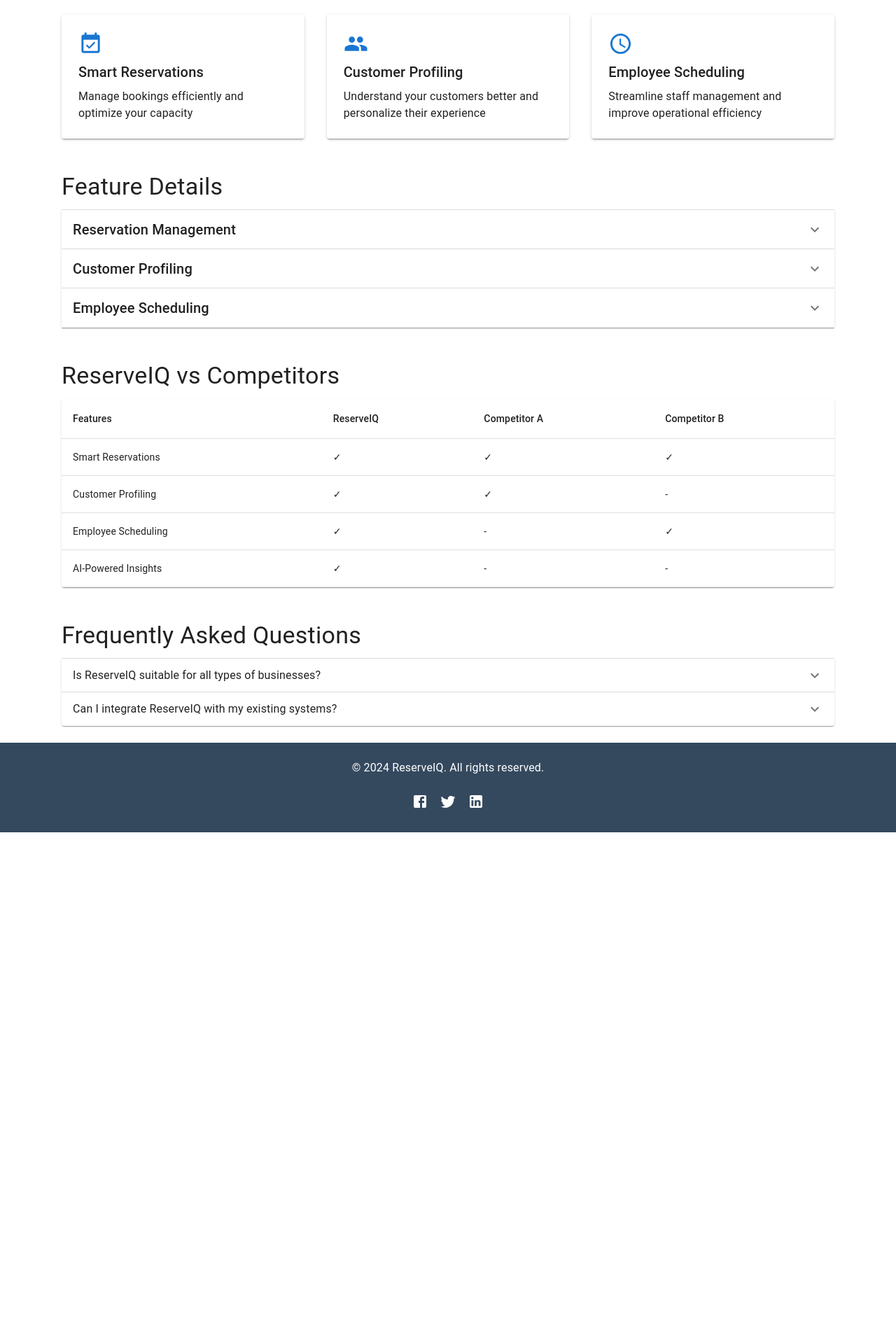
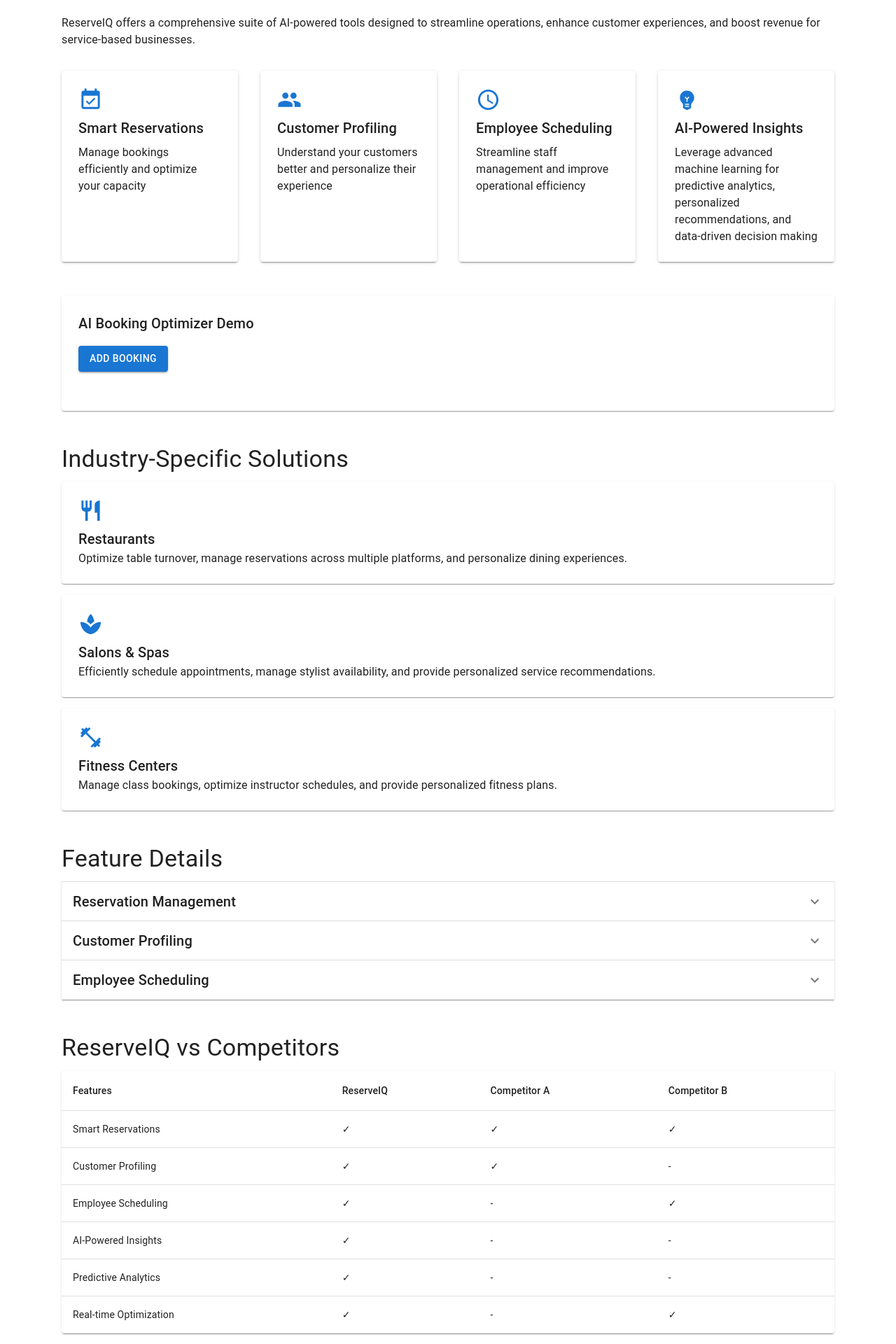
Before and after one commit to ReserveIQ/reserveiq, a React (Create React App) app: page /#/features in a window 1280 px wide. Shown: the part 160-2080 px from the top of the page at 70% size. Before the commit the page ends 1349 px from the top, so only its background shows below. Built offline with nearby package versions, Linux system fonts and the light colour scheme.

Commit message:
Updated Features

```diff
--- /dev/null
+++ b/src/components/BookingDemo.tsx
@@ -0,0 +1,35 @@
+import React, { useState } from 'react';
+import { Paper, Typography, Button, List, ListItem } from '@mui/material';
+
+const BookingDemo: React.FC = () => {
+  const [bookings, setBookings] = useState<
+    { time: Date; optimized: boolean }[]
+  >([]);
+
+  const addBooking = () => {
+    setBookings([...bookings, { time: new Date(), optimized: true }]);
+  };
+
+  return (
+    <Paper sx={{ p: 3, mt: 4 }}>
+      <Typography variant="h6">AI Booking Optimizer Demo</Typography>
+      <Button
+        onClick={addBooking}
+        variant="contained"
+        color="primary"
+        sx={{ my: 2 }}
+      >
+        Add Booking
+      </Button>
+      <List>
+        {bookings.map((booking, index) => (
+          <ListItem key={index}>
+            Booking at {booking.time.toLocaleTimeString()} - Optimized
+          </ListItem>
+        ))}
+      </List>
+    </Paper>
+  );
+};
+
+export default BookingDemo;
--- a/src/pages/Features.tsx
+++ b/src/pages/Features.tsx
@@ -13,11 +13,18 @@
   TableContainer,
   TableHead,
   TableRow,
+  Box,
+  Button,
 } from '@mui/material';
 import ExpandMoreIcon from '@mui/icons-material/ExpandMore';
 import ReservationIcon from '@mui/icons-material/EventAvailable';
 import CustomerIcon from '@mui/icons-material/People';
 import ScheduleIcon from '@mui/icons-material/Schedule';
+import AiIcon from '@mui/icons-material/EmojiObjects';
+import RestaurantIcon from '@mui/icons-material/Restaurant';
+import SpaIcon from '@mui/icons-material/Spa';
+import FitnessCenterIcon from '@mui/icons-material/FitnessCenter';
+import BookingDemo from '../components/BookingDemo';
 
 const FeatureItem: React.FC<{
   icon: React.ReactNode;
@@ -33,6 +40,18 @@
   </Paper>
 );
 
+const IndustryUseCase: React.FC<{
+  industry: string;
+  description: string;
+  icon: React.ReactNode;
+}> = ({ industry, description, icon }) => (
+  <Paper sx={{ p: 3, mb: 2 }}>
+    {icon}
+    <Typography variant="h6">{industry}</Typography>
+    <Typography>{description}</Typography>
+  </Paper>
+);
+
 const Features: React.FC = () => {
   return (
     <Container maxWidth="lg">
@@ -40,35 +59,72 @@
         Features
       </Typography>
 
+      <Typography variant="body1" sx={{ mb: 4 }}>
+        ReserveIQ offers a comprehensive suite of AI-powered tools designed to
+        streamline operations, enhance customer experiences, and boost revenue
+        for service-based businesses.
+      </Typography>
+
       <Grid container spacing={4} sx={{ mb: 6 }}>
-        <Grid item xs={12} md={4}>
+        <Grid item xs={12} md={3}>
           <FeatureItem
             icon={<ReservationIcon fontSize="large" color="primary" />}
             title="Smart Reservations"
             description="Manage bookings efficiently and optimize your capacity"
           />
         </Grid>
-        <Grid item xs={12} md={4}>
+        <Grid item xs={12} md={3}>
           <FeatureItem
             icon={<CustomerIcon fontSize="large" color="primary" />}
             title="Customer Profiling"
             description="Understand your customers better and personalize their experience"
           />
         </Grid>
-        <Grid item xs={12} md={4}>
+        <Grid item xs={12} md={3}>
           <FeatureItem
             icon={<ScheduleIcon fontSize="large" color="primary" />}
             title="Employee Scheduling"
             description="Streamline staff management and improve operational efficiency"
           />
         </Grid>
+        <Grid item xs={12} md={3}>
+          <FeatureItem
+            icon={<AiIcon fontSize="large" color="primary" />}
+            title="AI-Powered Insights"
+            description="Leverage advanced machine learning for predictive analytics, personalized recommendations, and data-driven decision making"
+          />
+        </Grid>
       </Grid>
 
-      <Typography variant="h4" gutterBottom>
+      <BookingDemo />
+
+      <Typography variant="h4" gutterBottom sx={{ mt: 6 }}>
+        Industry-Specific Solutions
+      </Typography>
+      <IndustryUseCase
+        industry="Restaurants"
+        description="Optimize table turnover, manage reservations across multiple platforms, and personalize dining experiences."
+        icon={<RestaurantIcon fontSize="large" color="primary" />}
+      />
+      <IndustryUseCase
+        industry="Salons & Spas"
+        description="Efficiently schedule appointments, manage stylist availability, and provide personalized service recommendations."
+        icon={<SpaIcon fontSize="large" color="primary" />}
+      />
+      <IndustryUseCase
+        industry="Fitness Centers"
+        description="Manage class bookings, optimize instructor schedules, and provide personalized fitness plans."
+        icon={<FitnessCenterIcon fontSize="large" color="primary" />}
+      />
+
+      <Typography variant="h4" gutterBottom sx={{ mt: 6 }}>
         Feature Details
       </Typography>
       <Accordion>
-        <AccordionSummary expandIcon={<ExpandMoreIcon />}>
+        <AccordionSummary
+          expandIcon={<ExpandMoreIcon />}
+          aria-label="Expand Reservation Management details"
+        >
           <Typography variant="h6">Reservation Management</Typography>
         </AccordionSummary>
         <AccordionDetails>
@@ -80,7 +136,10 @@
         </AccordionDetails>
       </Accordion>
       <Accordion>
-        <AccordionSummary expandIcon={<ExpandMoreIcon />}>
+        <AccordionSummary
+          expandIcon={<ExpandMoreIcon />}
+          aria-label="Expand Customer Profiling details"
+        >
           <Typography variant="h6">Customer Profiling</Typography>
         </AccordionSummary>
         <AccordionDetails>
@@ -92,7 +151,10 @@
         </AccordionDetails>
       </Accordion>
       <Accordion>
-        <AccordionSummary expandIcon={<ExpandMoreIcon />}>
+        <AccordionSummary
+          expandIcon={<ExpandMoreIcon />}
+          aria-label="Expand Employee Scheduling details"
+        >
           <Typography variant="h6">Employee Scheduling</Typography>
         </AccordionSummary>
         <AccordionDetails>
@@ -142,6 +204,18 @@
               <TableCell>-</TableCell>
               <TableCell>-</TableCell>
             </TableRow>
+            <TableRow>
+              <TableCell>Predictive Analytics</TableCell>
+              <TableCell>✓</TableCell>
+              <TableCell>-</TableCell>
+              <TableCell>-</TableCell>
+            </TableRow>
+            <TableRow>
+              <TableCell>Real-time Optimization</TableCell>
+              <TableCell>✓</TableCell>
+              <TableCell>-</TableCell>
+              <TableCell>✓</TableCell>
+            </TableRow>
           </TableBody>
         </Table>
       </TableContainer>
@@ -150,7 +224,10 @@
         Frequently Asked Questions
       </Typography>
       <Accordion>
-        <AccordionSummary expandIcon={<ExpandMoreIcon />}>
+        <AccordionSummary
+          expandIcon={<ExpandMoreIcon />}
+          aria-label="Expand question about business types"
+        >
           <Typography>
             Is ReserveIQ suitable for all types of businesses?
           </Typography>
@@ -164,7 +241,10 @@
         </AccordionDetails>
       </Accordion>
       <Accordion>
-        <AccordionSummary expandIcon={<ExpandMoreIcon />}>
+        <AccordionSummary
+          expandIcon={<ExpandMoreIcon />}
+          aria-label="Expand question about integrations"
+        >
           <Typography>
             Can I integrate ReserveIQ with my existing systems?
           </Typography>
@@ -177,6 +257,28 @@
           </Typography>
         </AccordionDetails>
       </Accordion>
+      <Accordion>
+        <AccordionSummary
+          expandIcon={<ExpandMoreIcon />}
+          aria-label="Expand question about data privacy"
+        >
+          <Typography>
+            How does ReserveIQ ensure data privacy and security?
+          </Typography>
+        </AccordionSummary>
+        <AccordionDetails>
+          <Typography>
+            ReserveIQ employs state-of-the-art encryption and follows strict
+            data protection protocols. We are GDPR compliant and never share
+            your data with third parties without explicit consent.
+          </Typography>
+        </AccordionDetails>
+      </Accordion>
+      <Box sx={{ mt: 6, textAlign: 'center' }}>
+        <Button variant="contained" color="primary" size="large">
+          Start Your Free Trial
+        </Button>
+      </Box>
     </Container>
   );
 };
```
